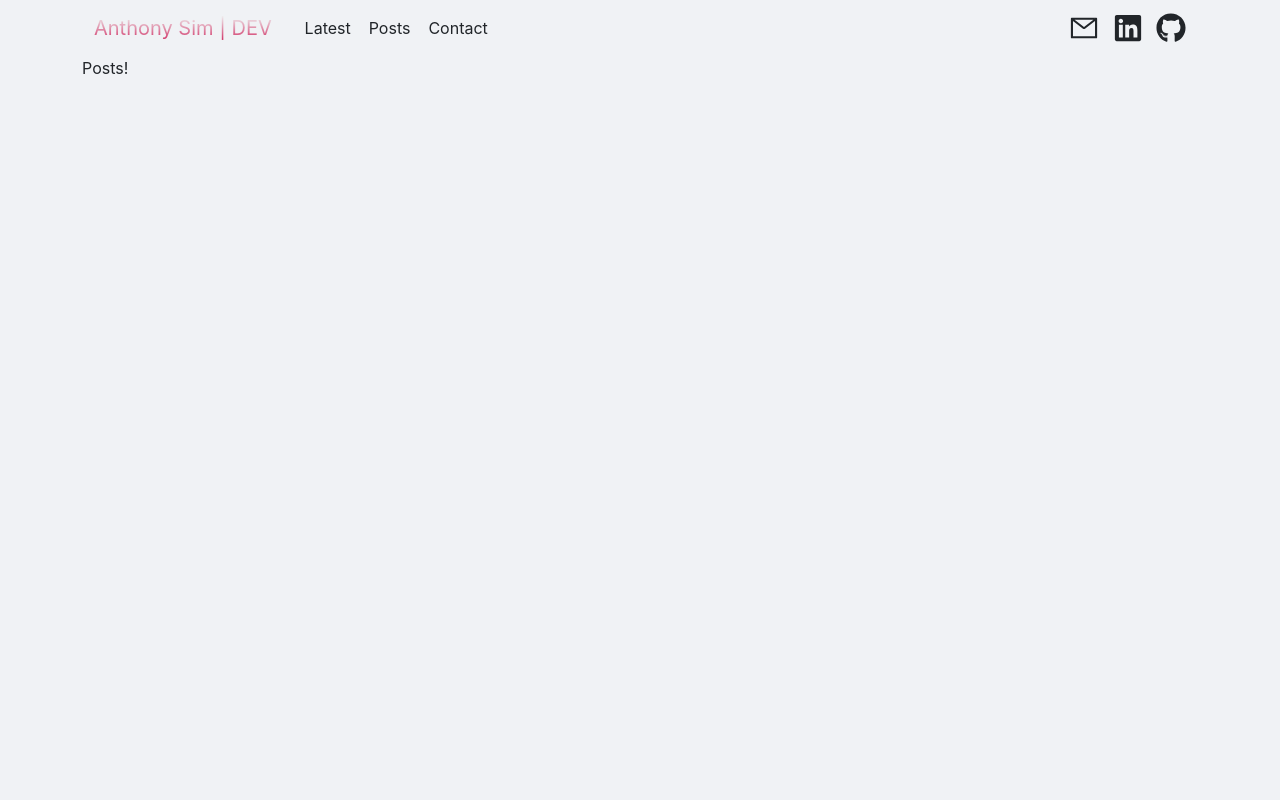
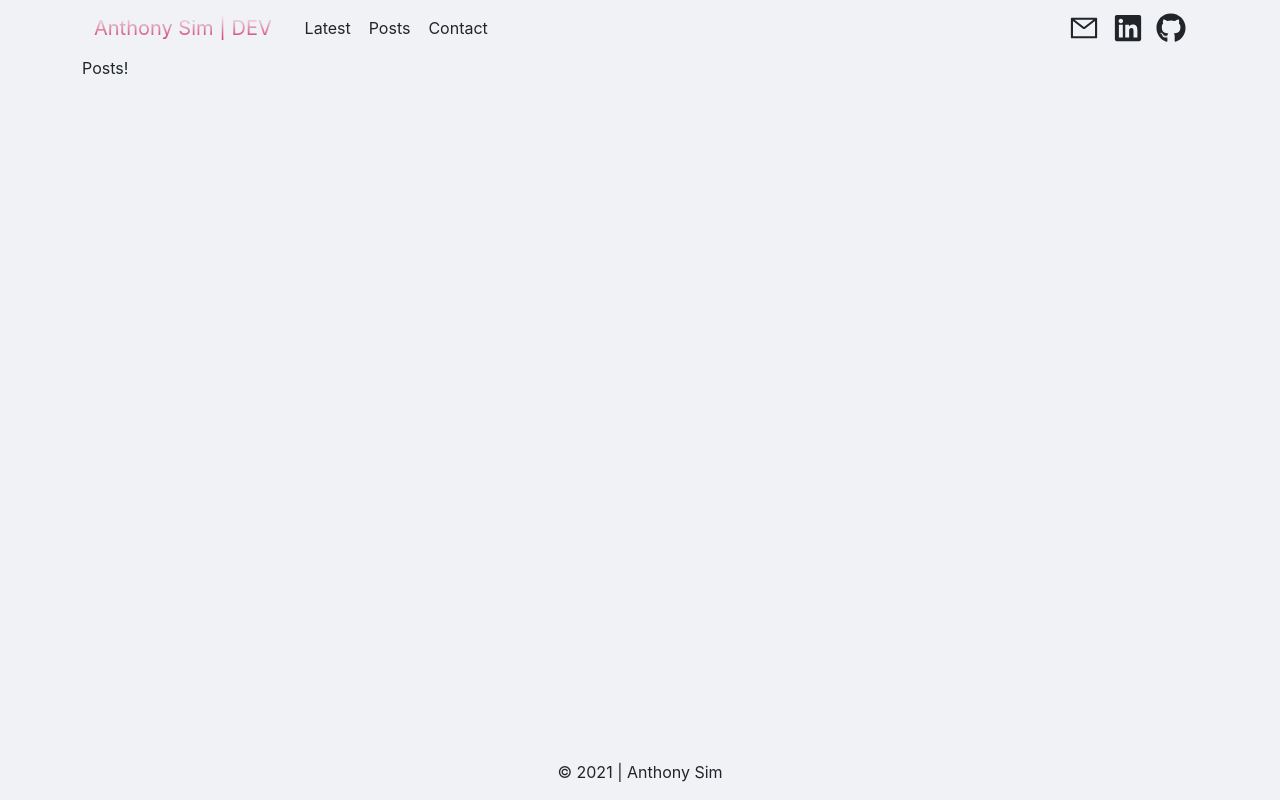
Before and after one commit to anthonysim/blog-app, a Next.js app: page /posts in a window 1280 px wide. Built offline with nearby package versions, Linux system fonts and the light colour scheme.

Commit message:
Layout.js

```diff
--- /dev/null
+++ b/components/Footer.js
@@ -0,0 +1,9 @@
+export default function Footer() {
+  return (
+    <div>
+      <footer id="foot">
+        <span >© 2021 | Anthony Sim</span>
+      </footer>
+    </div>
+  )
+}
--- /dev/null
+++ b/components/Layout.js
@@ -0,0 +1,14 @@
+import Navigation from './Navigation';
+import Footer from './Footer';
+
+import styles from '../styles/Layout.module.css';
+
+export default function Layout({ children }) {
+  return (
+    <div>
+      <Navigation />
+      {children}
+      <Footer />
+    </div>
+  )
+}
--- a/pages/_app.js
+++ b/pages/_app.js
@@ -1,14 +1,19 @@
+import MDXComponents from '../components/MDXComponents';
+import { MDXProvider } from '@mdx-js/react';
+import Layout from '../components/Layout';
+
+// styling
 import 'bootstrap/dist/css/bootstrap.min.css';
 import '../styles/globals.css';
-import MDXComponents from '../components/MDXComponents';
-import { MDXProvider } from '@mdx-js/react';
 
 
 function MyApp({ Component, pageProps }) {
   return (
     <MDXProvider components={MDXComponents}>
       <div className="container">
-        <Component {...pageProps} />
+        <Layout>
+          <Component {...pageProps} />
+        </Layout>
       </div>
     </MDXProvider>
   )
--- a/pages/contact.js
+++ b/pages/contact.js
@@ -1,5 +1,4 @@
 import Head from 'next/head';
-import Navigation from '../components/Navigation';
 
 
 export default function Contact() {
@@ -10,7 +9,6 @@ export default function Contact() {
         <meta name="description" content="list of posts" />
         <link rel="icon" href="/favicon.ico" />
       </Head>
-      <Navigation />
       Contact!
     </div>
   )
--- a/pages/index.js
+++ b/pages/index.js
@@ -1,6 +1,5 @@
 import Head from 'next/head';
 import Image from 'next/image';
-import Navigation from '../components/Navigation';
 import Card from '../components/Card';
 
 
@@ -12,11 +11,7 @@ export default function Home() {
         <meta name="description" content="welcome page" />
         <link rel="icon" href="/favicon.ico" />
       </Head>
-      <Navigation />
       <Card />
-      <footer id="foot">
-        <span >© 2021, Anthony Sim.</span>
-      </footer>
     </div>
   )
 }
--- a/pages/latest.js
+++ b/pages/latest.js
@@ -1,5 +1,4 @@
 import Head from 'next/head';
-import Navigation from '../components/Navigation';
 import Card from '../components/Card';
 
 
@@ -11,7 +10,6 @@ export default function Latest() {
         <meta name="description" content="latest page" />
         <link rel="icon" href="/favicon.ico" />
       </Head>
-      <Navigation />
       Latest!
     </div>
   )
--- a/pages/posts.js
+++ b/pages/posts.js
@@ -1,5 +1,5 @@
 import Head from 'next/head';
-import Navigation from '../components/Navigation';
+
 
 export default function Posts() {
   return (
@@ -9,7 +9,6 @@ export default function Posts() {
         <meta name="description" content="list of posts" />
         <link rel="icon" href="/favicon.ico" />
       </Head>
-      <Navigation />
       Posts!
     </div>
   )
```
Also changed, not shown: styles/Layout.module.css (added).
